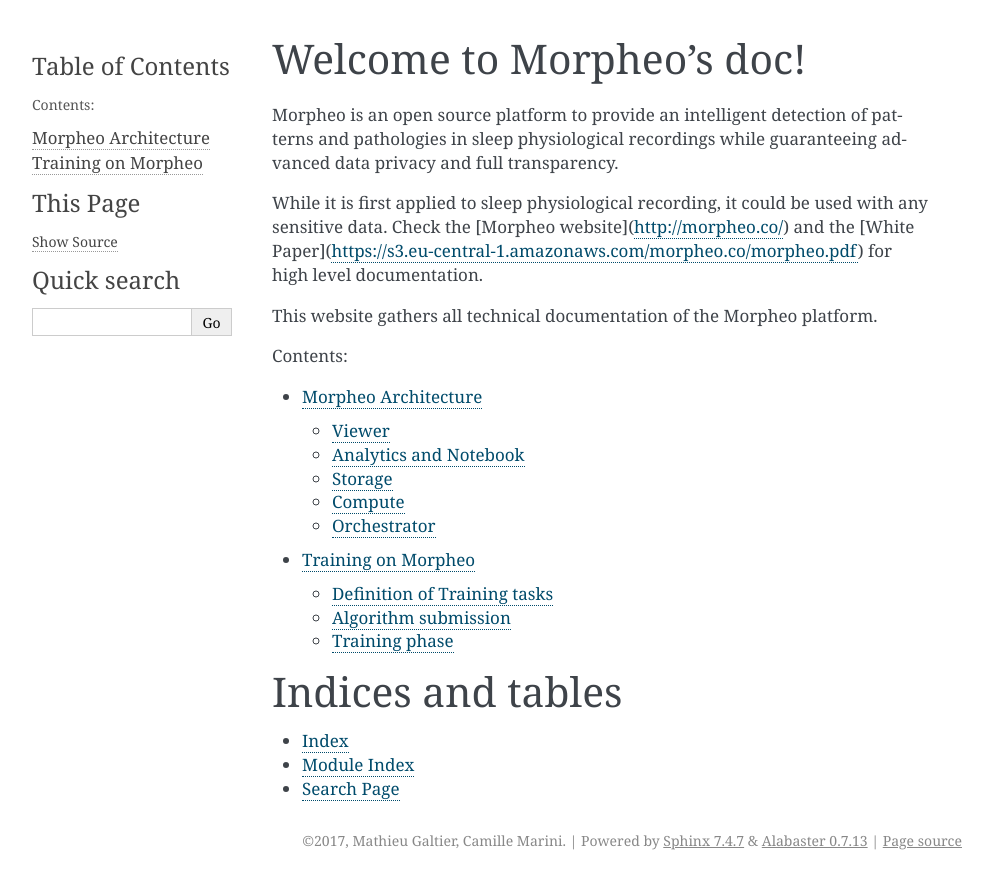
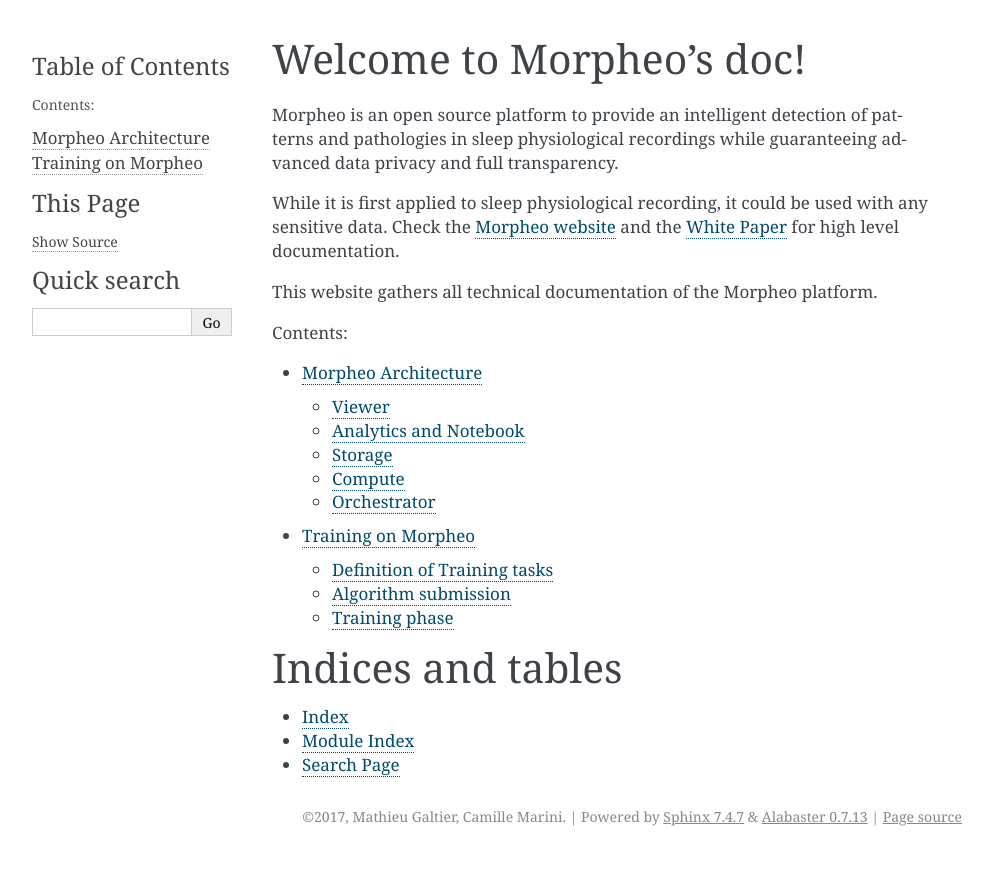
Before and after one commit to MorpheoOrg/morpheo, a Sphinx documentation site: the page built from docs/index.rst, in a window 1280 px wide. Shown: the top 889 px of the page, without its empty margins (148-1141 px from the left). Built offline with Sphinx 7.4.7, drawn with Linux system fonts in a browser that asks for light colours; part of the change alters nothing that is shown.

Commit message:
building and pushing docs

```diff
--- a/docs/index.rst
+++ b/docs/index.rst
@@ -9,7 +9,7 @@ Welcome to Morpheo's doc!
 Morpheo is an open source platform to provide an intelligent detection of patterns and pathologies in sleep physiological recordings while guaranteeing advanced data privacy and full transparency.
 
 While it is first applied to sleep physiological recording, it could be used with any sensitive data.
-Check the [Morpheo website](http://morpheo.co/) and the [White Paper](https://s3.eu-central-1.amazonaws.com/morpheo.co/morpheo.pdf) for high level documentation.
+Check the `Morpheo website`_ and the `White Paper`_ for high level documentation.
 
 This website gathers all technical documentation of the Morpheo platform.
 
@@ -26,3 +26,7 @@ Indices and tables
 * :ref:`genindex`
 * :ref:`modindex`
 * :ref:`search`
+
+
+.. _Morpheo website: http://morpheo.co/
+.. _White Paper: https://s3.eu-central-1.amazonaws.com/morpheo.co/morpheo.pdf
```
Also changed, not shown: 7 other files.
